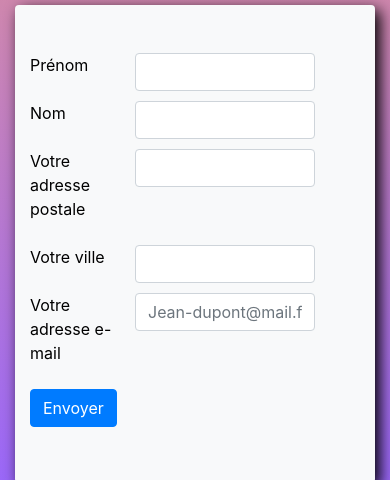
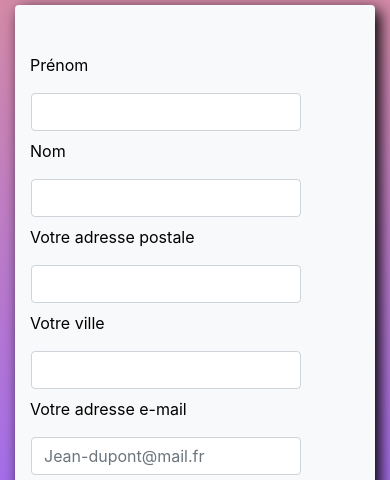
Before and after one commit to ghislaingirardeau/GirardeauGhislain_5_19022021, a website: page panier.html in a window 390 px wide. Shown: the part 586-1066 px from the top of the page. Drawn offline with nearby package versions, Linux system fonts and the light colour scheme; no server answers.

Commit message:
ajustement formulaire en responsive

```diff
--- a/panier.html
+++ b/panier.html
@@ -71,38 +71,35 @@
 
         <form action="post" class="py-5 bg-light rounded container">
             <label for="firstName" class="row">
-                <p class="col-4">Prénom</p>
-                <input type="text" id="firstName" class="form-control champs col-6" required>
-                <div id="firstName--feedback"></div>
+                <p class="col-12, col-sm-4">Prénom</p>
+                <input type="text" id="firstName" class="form-control champs col-9 ml-3 ml-sm-0 col-sm-6" required>
+                <div id="firstName--feedback" class="col-1 col-sm-2"></div>
             </label>
             <label for="lastName" class="row">
-                <p class="col-4">Nom</p>
-                <input type="text" id="lastName" class="form-control champs col-6" required>
-                <div id="lastName--feedback"></div>
+                <p class="col-12, col-sm-4">Nom</p>
+                <input type="text" id="lastName" class="form-control champs col-9 ml-3 ml-sm-0 col-sm-6" required>
+                <div id="lastName--feedback" class="col-1 col-sm-2"></div>
             </label>
             <label for="address" class="row">
-                <p class="col-4">Votre adresse postale</p>
-                <input type="text" id="address" class="form-control champs col-6" required>
-                <div id="address--feedback"></div>
+                <p class="col-12, col-sm-4">Votre adresse postale</p>
+                <input type="text" id="address" class="form-control champs col-9 ml-3 ml-sm-0 col-sm-6" required>
+                <div id="address--feedback" class="col-1 col-sm-2"></div>
             </label>
             <label for="city" class="row">
-                <p class="col-4">Votre ville</p>
-                <input type="text" id="city" class="form-control champs col-6" required>
-                <div id="city--feedback"></div>
+                <p class="col-12, col-sm-4">Votre ville</p>
+                <input type="text" id="city" class="form-control champs col-9 ml-3 ml-sm-0 col-sm-6" required>
+                <div id="city--feedback" class="col-1 col-sm-2"></div>
             </label>
             <label for="email" class="row">
-                <p class="col-4">Votre adresse e-mail</p>
-                <input type="email" id="email" class="form-control col-6" placeholder="Jean-dupont@mail.fr" required>
-                <div id="email--feedback"></div>
+                <p class="col-12, col-sm-4">Votre adresse e-mail</p>
+                <input type="email" id="email" class="form-control col-9 ml-3 ml-sm-0 col-sm-6" placeholder="Jean-dupont@mail.fr" required>
+                <div id="email--feedback" class="col-1 col-sm-2"></div>
             </label>
             <label for="submit">
-                <input type="submit" id="submit" value="Envoyer" class="btn btn-primary">
+                <input type="submit" id="submit" value="Envoyer" class="btn btn-primary mt-3">
             </label>
             <p id="erreur__form">* Veuillez saisir tous les champs du formulaire</p>
         </form>
-
-
-
     </main>
 
 
```
